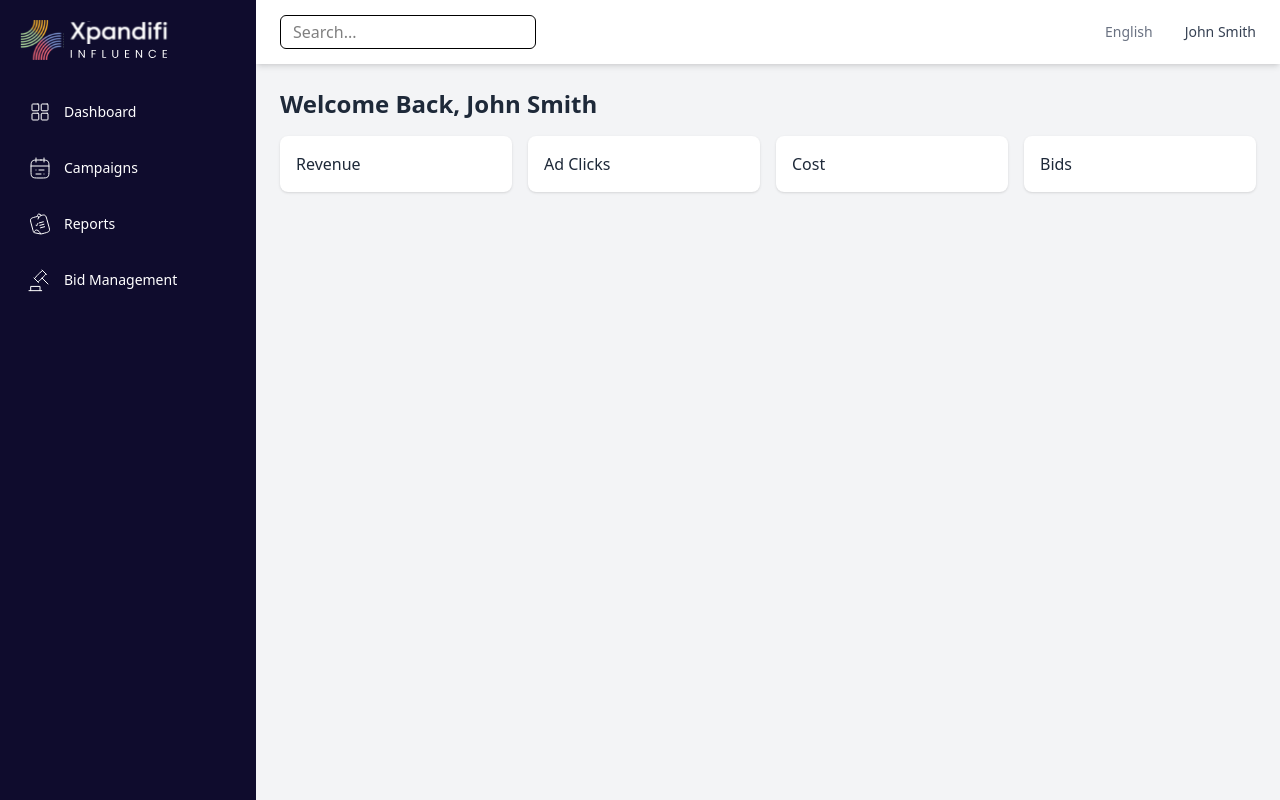
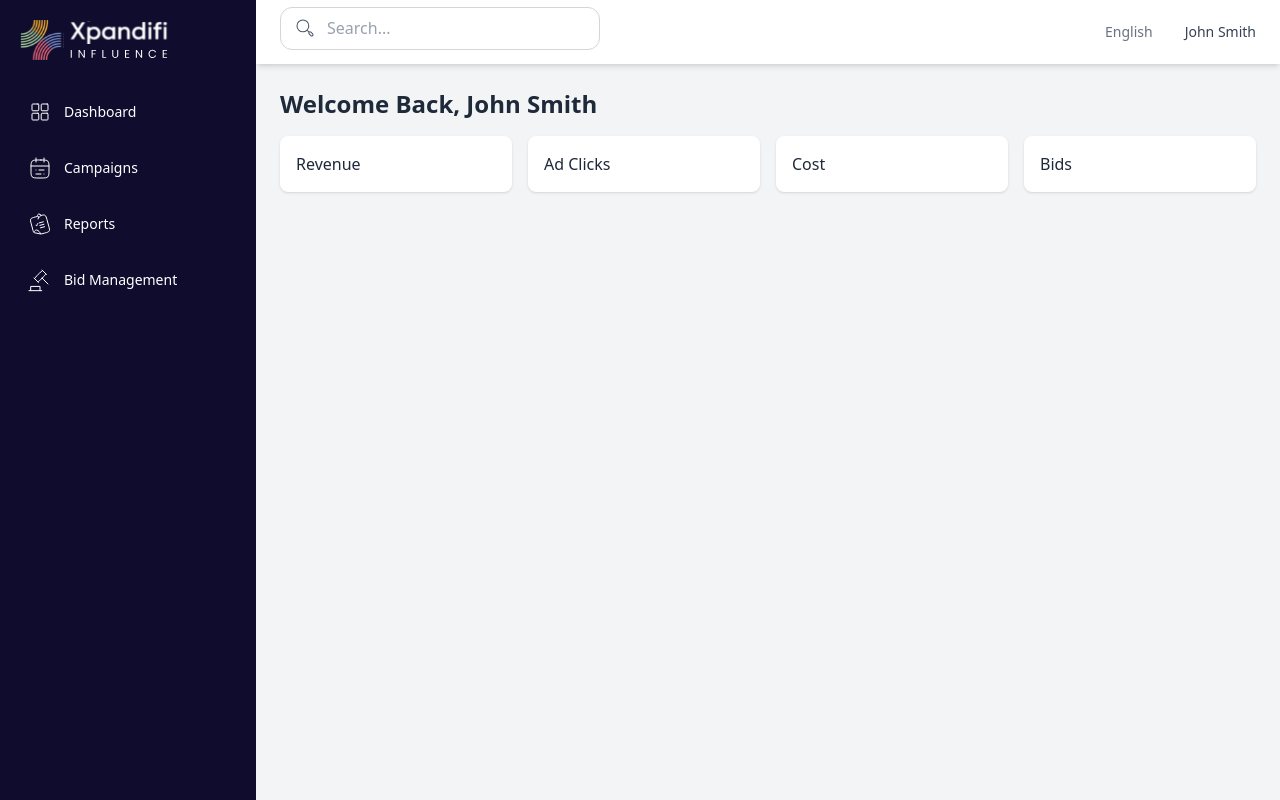
Before and after one commit to kartikbtspl/xpandifi-app, a React (Vite) app: page / in a window 1280 px wide. Built offline with nearby package versions, Linux system fonts and the light colour scheme.

Commit message:
added reusable input and lable components

```diff
--- a/src/components/input/Input.jsx
+++ b/src/components/input/Input.jsx
@@ -1,9 +1,61 @@
-import React from 'react'
+import React from "react";
+import Label from "../label/Label";
 
-const Input = () => {
+const Input = ({
+  name,
+  label,
+  labelProps = {},
+  placeholder = "",
+  inputProps = {},
+  className = "",
+  error = "",
+  icon,
+  iconPosition = "left",
+}) => {
+
+
   return (
-    <div>Input</div>
-  )
-}
+    <div className="mb-4 max-w-full sm:max-w-md md:max-w-lg">
+      <Label text={label} htmlFor={name} {...labelProps} />
 
-export default Input
+      <div
+        className={`inline-flex items-center w-[320px] h-[43px] rounded-[12px] border mt-2 ${
+          error ? "border-red-500" : "border-gray-300"
+        } pt-[11px] pr-3 pb-[11px] pl-3 gap-2.5
+          focus-within:ring-2 focus-within:ring-blue-500
+          ${className}`}
+      >
+        {icon && iconPosition === "left" && (
+          <div className="flex items-center text-gray-400 pointer-events-none">
+            {icon}
+          </div>
+        )}
+
+        <input
+          id={name}
+          name={name}
+          placeholder={placeholder}
+          {...inputProps}
+          className={`flex-grow bg-transparent border-none outline-none text-gray-900 placeholder-gray-400 text-base
+            ${error ? "text-red-700" : ""}`}
+          aria-invalid={error ? "true" : "false"}
+          aria-describedby={error ? `${name}-error` : undefined}
+        />
+
+        {icon && iconPosition === "right" && (
+          <div className="flex items-center text-gray-400 pointer-events-none">
+            {icon}
+          </div>
+        )}
+      </div>
+
+      {error && (
+        <p id={`${name}-error`} className="mt-1 text-sm text-red-500" role="alert">
+          {error}
+        </p>
+      )}
+    </div>
+  );
+};
+
+export default Input;
--- /dev/null
+++ b/src/components/label/Label.jsx
@@ -0,0 +1,15 @@
+import React from "react";
+
+const Label = ({ text, className = "", ...labelProps }) => {
+  if (!text) return null;
+  return (
+    <label
+      {...labelProps}
+      className={`block mb-1 text-sm sm:text-base md:text-lg font-medium text-gray-700 ${className}`}
+    >
+      {text}
+    </label>
+  );
+};
+
+export default Label;
--- a/src/icon/index.js
+++ b/src/icon/index.js
@@ -2,4 +2,5 @@ import GridIcon from './grid.svg?react';
 import CampaignIcon from './campaignIcon.svg?react'
 import BidIcon from './bidIcon.svg?react'
 import ReportIcon from './reportIcon.svg?react'
-export { GridIcon  , CampaignIcon , BidIcon, ReportIcon };
+import SearchIcon from './searchIcon.svg?react'
+export { GridIcon  , CampaignIcon , BidIcon, ReportIcon , SearchIcon };
--- a/src/layout/Navbar.jsx
+++ b/src/layout/Navbar.jsx
@@ -1,26 +1,28 @@
-
+import Input from "../components/input/Input";
+import { SearchIcon } from "../icon";
 
 const Navbar = ({ toggleSidebar }) => {
   return (
     <div className="h-16 bg-white shadow-md flex items-center justify-between px-4 md:px-6 sticky top-0 z-30">
       <div className="flex items-center gap-3">
-        <button
-          className="md:hidden text-xl"
-          onClick={toggleSidebar}
-        >
+        <button className="md:hidden text-xl" onClick={toggleSidebar}>
           ☰
         </button>
-        <input
-          type="text"
+        <Input
+          name="search"
           placeholder="Search..."
-          className="hidden sm:block border px-3 py-1 rounded-md w-48 md:w-64"
+          inputProps={{ type: "search" }}
+          icon={<SearchIcon />}
+          iconPosition="left"
         />
       </div>
 
       <div className="flex items-center gap-4">
         <span className="text-sm text-gray-500 hidden sm:block">English</span>
         <div className="text-2xl text-gray-600" />
-        <span className="text-sm font-medium text-gray-700 hidden sm:block">John Smith</span>
+        <span className="text-sm font-medium text-gray-700 hidden sm:block">
+          John Smith
+        </span>
       </div>
     </div>
   );
```
Also changed, not shown: src/icon/searchIcon.svg (added).
